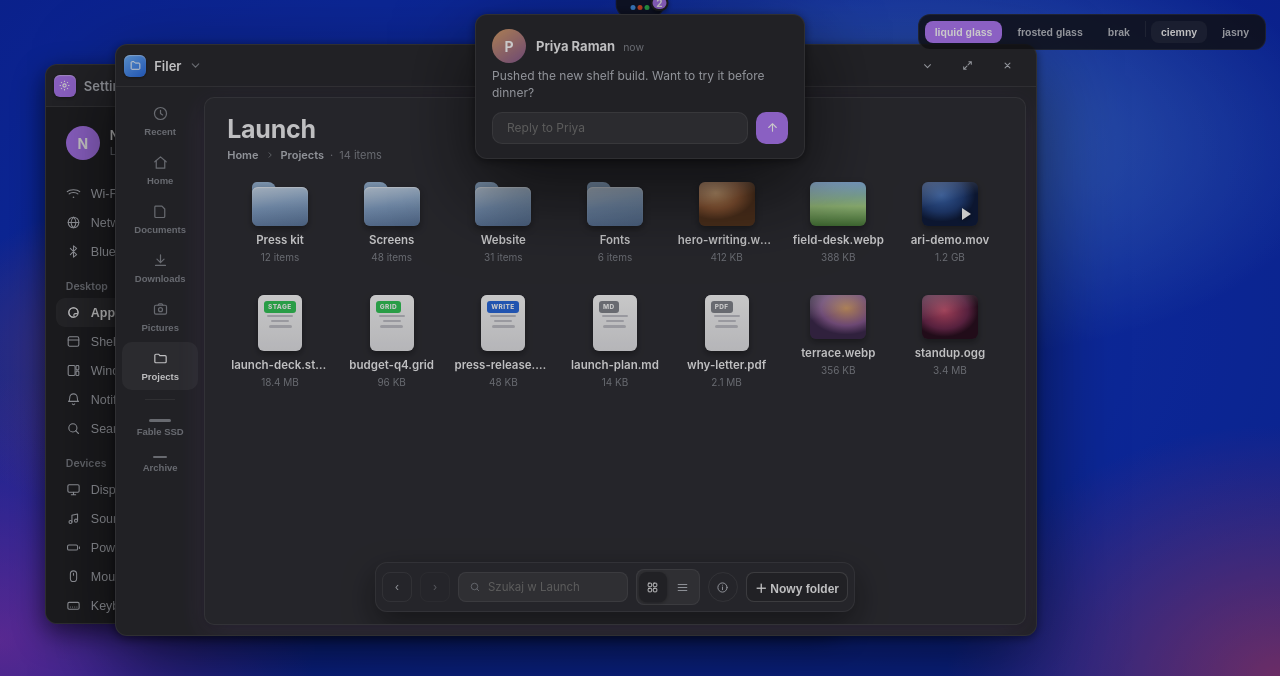
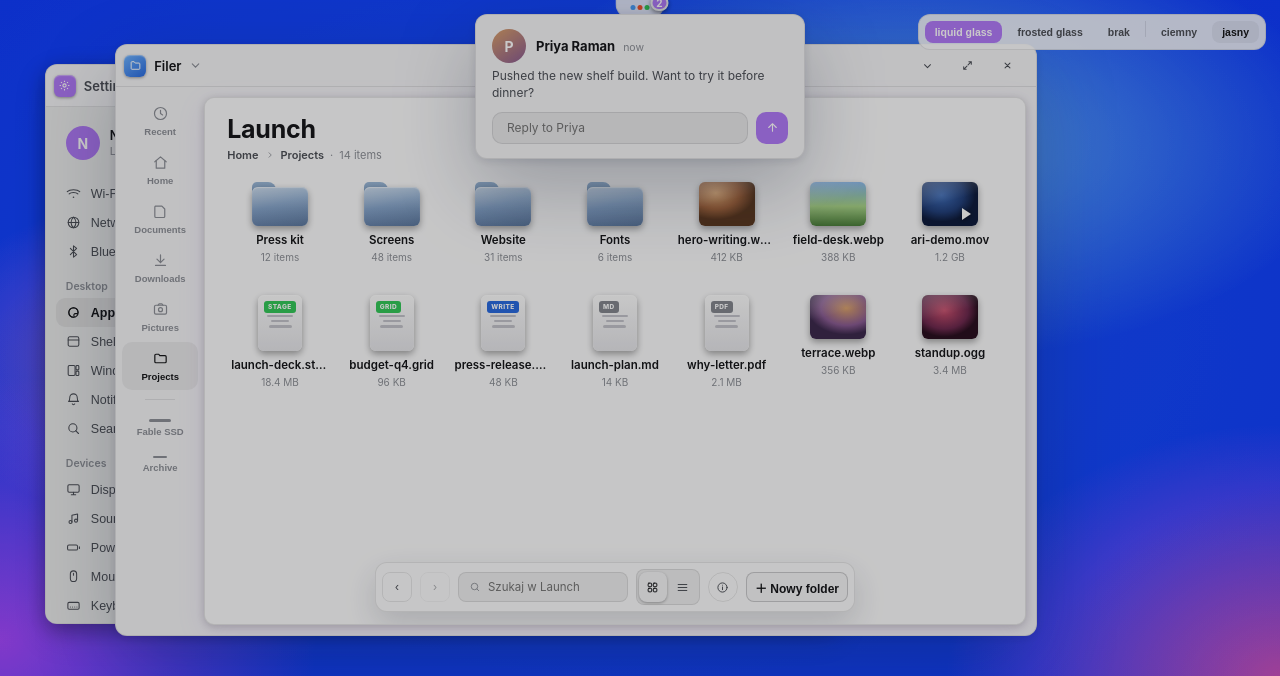
Before and after one commit to KimoSterz/SteloOS, a plain HTML site: page index.html in a window 1280 px wide. Shown: the top 676 px of the page. Drawn offline with Linux system fonts and the light colour scheme.

Commit message:
Follow system dark mode via prefers-color-scheme until user overrides; color-scheme hints, dynamic theme-color, flash-free boot

```diff
--- a/index.html
+++ b/index.html
@@ -3,7 +3,20 @@
 <head>
 <meta charset="UTF-8" />
 <meta name="viewport" content="width=device-width, initial-scale=1.0" />
+<meta name="theme-color" content="#242428" />
 <title>SunoOS</title>
+<script>
+/* Bootstrap motywu przed pierwszym malowaniem: zapisany wybór albo
+preferencja systemowa (prefers-color-scheme) — bez mignięcia tłem. */
+(function () {
+try {
+var p = JSON.parse(localStorage.getItem('suno-prefs') || 'null');
+if (p && (p.theme === 'dark' || p.theme === 'light')) { document.documentElement.dataset.theme = p.theme; return; }
+if (window.matchMedia && window.matchMedia('(prefers-color-scheme: light)').matches) document.documentElement.dataset.theme = 'light';
+}
+catch (e) { }
+})();
+</script>
 <style>
 /* ================================================================
 TOKENY
@@ -18,6 +31,8 @@ zmienna --glass-base pozwala jednemu zestawowi reguł obsłużyć oba.
 --radius-win: 12px;
 --ease: cubic-bezier(.22,.8,.24,1);
 }
+html[data-theme="dark"] { color-scheme: dark; }
+html[data-theme="light"] { color-scheme: light; }
 html[data-theme="dark"] {
 --ink:#f3f3f5; --ink-2:#b9bcc4; --ink-3:#84878f;
 --win:#2b2b30;
@@ -1301,18 +1316,29 @@ savePrefs();
 const themeBtns = document.querySelectorAll('.theme-btn');
 const themeCards = document.querySelectorAll('.theme-card');
 const subTheme = $('subTheme');
-function applyTheme(t, silent) {
+/* Systemowy tryb ciemny: dopóki użytkownik nie wybierze motywu
+ręcznie, SunoOS podąża za prefers-color-scheme (na żywo). */
+const sysDark = window.matchMedia ? window.matchMedia('(prefers-color-scheme: dark)') : { matches: true, addEventListener() { } };
+let sysFollow = true;
+function applyTheme(t) {
 root.dataset.theme = t;
 themeBtns.forEach(x => x.classList.toggle('active', x.dataset.theme === t));
 themeCards.forEach(c => c.classList.toggle('sel', c.dataset.theme === t));
 subTheme.textContent = t === 'dark' ? 'Dark' : 'Light';
 $('qsdark').classList.toggle('on', t === 'dark'); /* kafelek Dark Style w QS */
-if (!silent) return;
-}
-themeBtns.forEach(b => b.addEventListener('click', () => { applyTheme(b.dataset.theme); savePrefs(); }));
-themeCards.forEach(c => c.addEventListener('click', () => { applyTheme(c.dataset.theme); savePrefs(); }));
-$('qsdark').addEventListener('click', () => { applyTheme(root.dataset.theme === 'dark' ? 'light' : 'dark'); savePrefs(); });
-applyTheme('dark');
+const mc = document.querySelector('meta[name="theme-color"]');
+if (mc) mc.setAttribute('content', t === 'dark' ? '#242428' : '#e9eaec');
+}
+function chooseTheme(t) {
+sysFollow = false;
+applyTheme(t);
+savePrefs();
+}
+themeBtns.forEach(b => b.addEventListener('click', () => chooseTheme(b.dataset.theme)));
+themeCards.forEach(c => c.addEventListener('click', () => chooseTheme(c.dataset.theme)));
+$('qsdark').addEventListener('click', () => chooseTheme(root.dataset.theme === 'dark' ? 'light' : 'dark'));
+sysDark.addEventListener('change', e => { if (sysFollow) applyTheme(e.matches ? 'dark' : 'light'); });
+applyTheme(sysDark.matches ? 'dark' : 'light');
 
 /* ============ TRWAŁOŚĆ USTAWIEŃ (localStorage) ============ */
 function savePrefs() {
@@ -1320,7 +1346,7 @@ try {
 const acc = [...adots].find(a => a.classList.contains('sel'));
 const nlBtn = document.querySelector('.qtog[data-t="nl"]');
 localStorage.setItem('suno-prefs', JSON.stringify({
-theme: root.dataset.theme,
+theme: sysFollow ? null : root.dataset.theme,
 accent: acc ? acc.dataset.color : null,
 bg: root.dataset.bg,
 effect: root.dataset.effect,
@@ -1875,7 +1901,7 @@ function loadPrefs() {
 let p = null;
 try { p = JSON.parse(localStorage.getItem('suno-prefs') || 'null'); } catch (e) { p = null; }
 if (!p) return;
-if (p.theme === 'light' || p.theme === 'dark') applyTheme(p.theme);
+if (p.theme === 'light' || p.theme === 'dark') { sysFollow = false; applyTheme(p.theme); }
 if (p.accent) { const b = [...adots].find(a => a.dataset.color === p.accent); if (b) applyAccent(b); }
 if (p.bg) { const b = [...bgths].find(x => x.dataset.bg === p.bg); if (b) b.click(); }
 if (p.effect) { const b = [...fxBtns].find(x => x.dataset.fx === p.effect); if (b) b.click(); }
```
Also changed, not shown: 1 other file.
